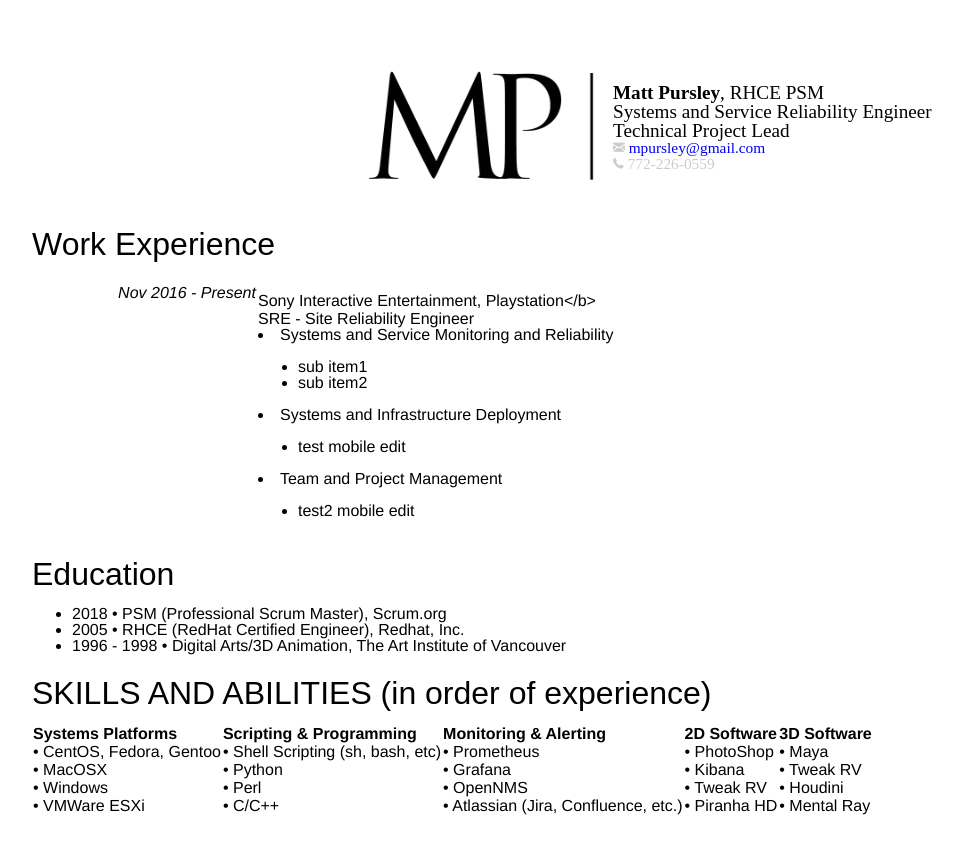
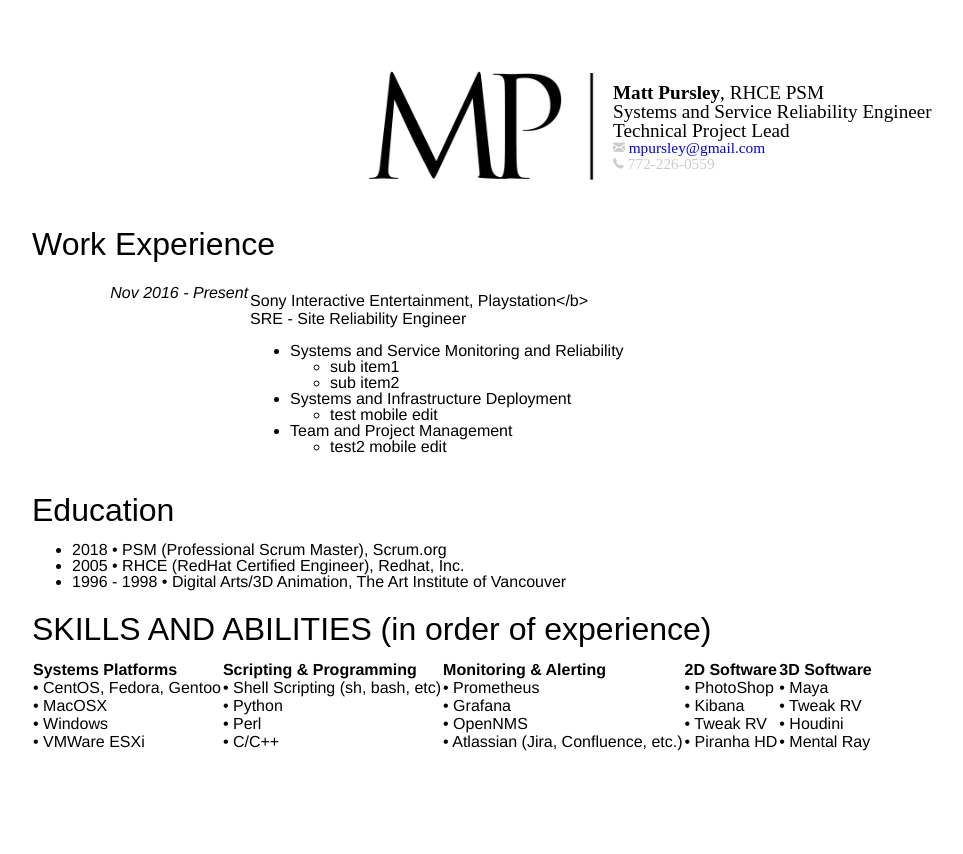
Before and after one commit to mpursley/mpursley.github.io, a Jekyll site: the page built from index_resume_short.md, in a window 1280 px wide. Shown: the top 854 px of the page, without its empty margins (16-979 px from the left). Built offline with Jekyll 4.4.1, drawn with Linux system fonts in a browser that asks for light colours.

Commit message:
Update index_resume_short.md

```diff
--- a/index_resume_short.md
+++ b/index_resume_short.md
@@ -41,7 +41,7 @@ title: Matt Pursley's CV
     </td>
     <td>
       SRE - Site Reliability Engineer
-      <li>Systems and Service Monitoring and Reliability</li>
+      <ul><li>Systems and Service Monitoring and Reliability</li>
           <ul><li>sub item1</li>
               <li>sub item2</li>
           </ul>
@@ -51,6 +51,7 @@ title: Matt Pursley's CV
       <li>Team and Project Management</li>
           <ul><li>test2 mobile edit</li>
           </ul>
+      </ul>
     </td>
   </tr>
 </table>
```
